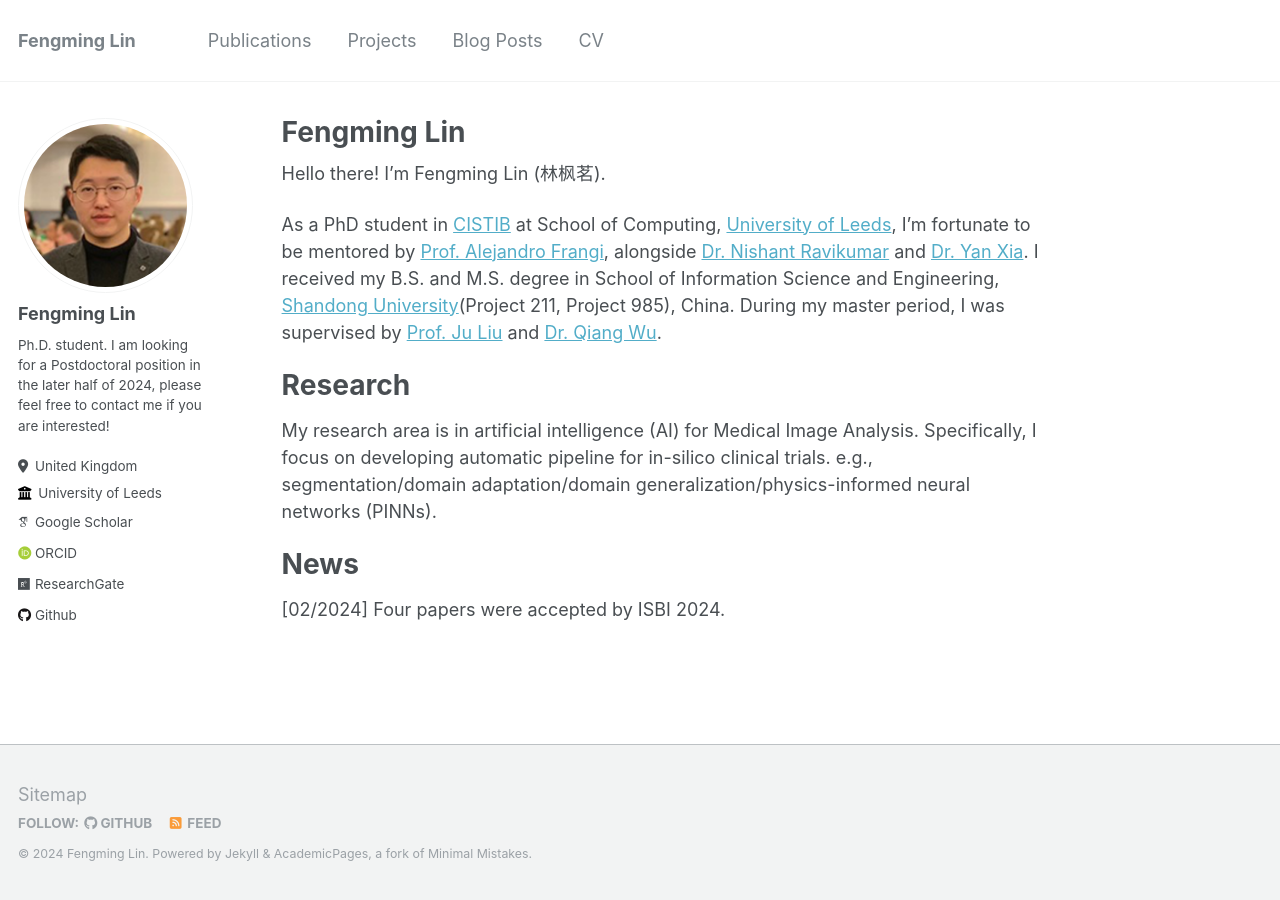
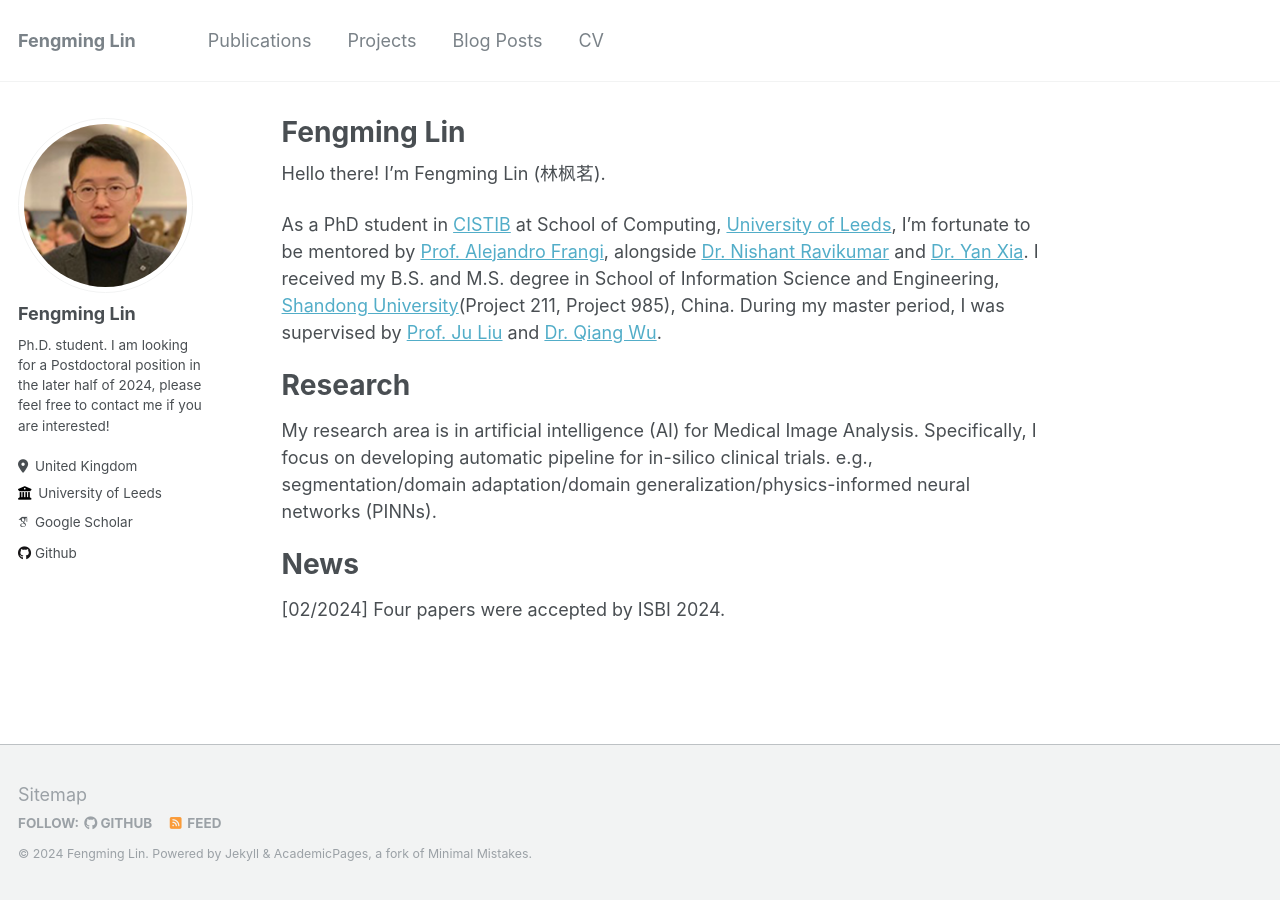
Before and after one commit to fmlinks/fmlinks.github.io, a Jekyll site: the page built from _pages/about.md, in a window 1280 px wide. Built offline with Jekyll 4.4.1, drawn with Linux system fonts in a browser that asks for light colours; some web fonts are replaced.

Commit message:
Update _config.yml

```diff
--- a/_config.yml
+++ b/_config.yml
@@ -35,9 +35,9 @@ author:
   arxiv            : # URL - Update with the correct link to your profile
   googlescholar    : "https://scholar.google.com/citations?user=2zWejroAAAAJ&hl=zh-CN"
   impactstory      : # URL
-  orcid            : "http://orcid.org/0000-0001-8944-6890"
+  orcid            : # "http://orcid.org/0000-0001-8944-6890"
   pubmed           : # URL
-  researchgate     : "https://www.researchgate.net/profile/Fengming-Lin-3"
+  researchgate     : # "https://www.researchgate.net/profile/Fengming-Lin-3"
 
   # Repositories and software development
   bitbucket        : # Username - Update with your username on the site
```
